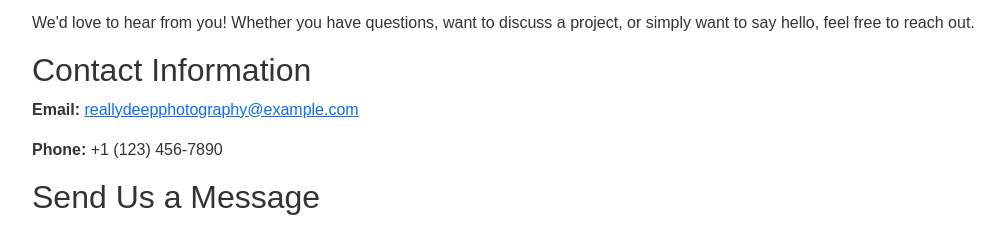
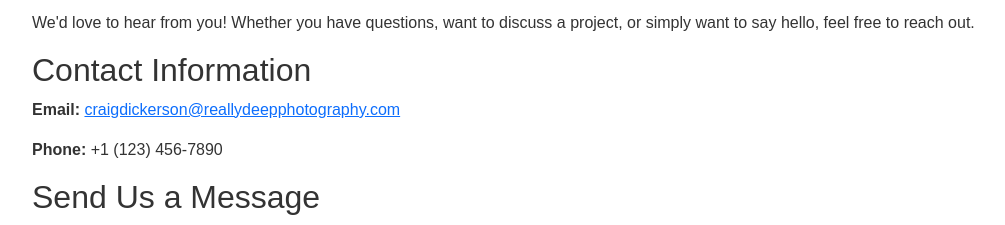
Before and after one commit to craigdickerson725/really-deep-photography, a Django app: page /contact/ in a window 1280 px wide. Shown: the part 452-677 px from the top of the page, without its empty margins (70-1075 px from the left). Run offline with Django 3.2, Linux system fonts and the light colour scheme.

Commit message:
Correct info on contact page

```diff
--- a/home/templates/home/contact.html
+++ b/home/templates/home/contact.html
@@ -7,7 +7,7 @@
     <p>We'd love to hear from you! Whether you have questions, want to discuss a project, or simply want to say hello, feel free to reach out.</p>
 
     <h2>Contact Information</h2>
-    <p><strong>Email:</strong> <a href="reallydeepphotography@example.com">reallydeepphotography@example.com</a></p>
+    <p><strong>Email:</strong> <a href="craigdickerson@reallydeepphotography.com">craigdickerson@reallydeepphotography.com</a></p>
     <p><strong>Phone:</strong> +1 (123) 456-7890</p>
 
     <h2>Send Us a Message</h2>
--- a/really_deep_photography/settings.py
+++ b/really_deep_photography/settings.py
@@ -12,7 +12,7 @@ BASE_DIR = Path(__file__).resolve().parent.parent
 SECRET_KEY = 'django-insecure-i$w(x94^&6j^_%zz2i(fsg)m21d3m0(&aln#dccyjyzb85@%p8'
 
 # SECURITY WARNING: don't run with debug turned on in production!
-DEBUG = True
+DEBUG = False
 
 ALLOWED_HOSTS = [
     '8000-craigdicker-reallydeepp-lvdcmwz1rbr.ws.codeinstitute-ide.net',
```
